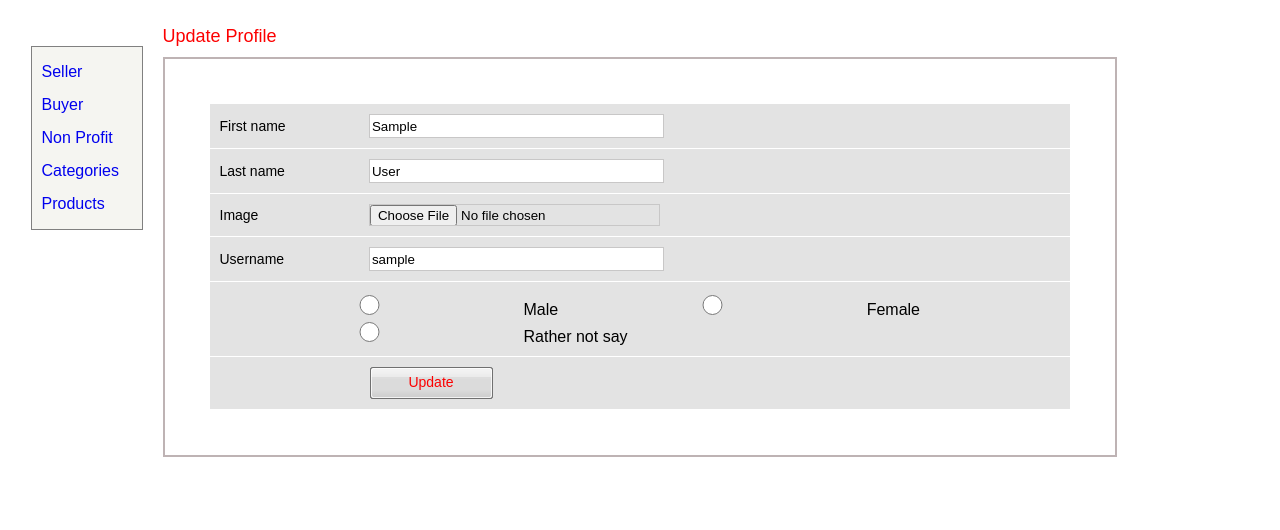
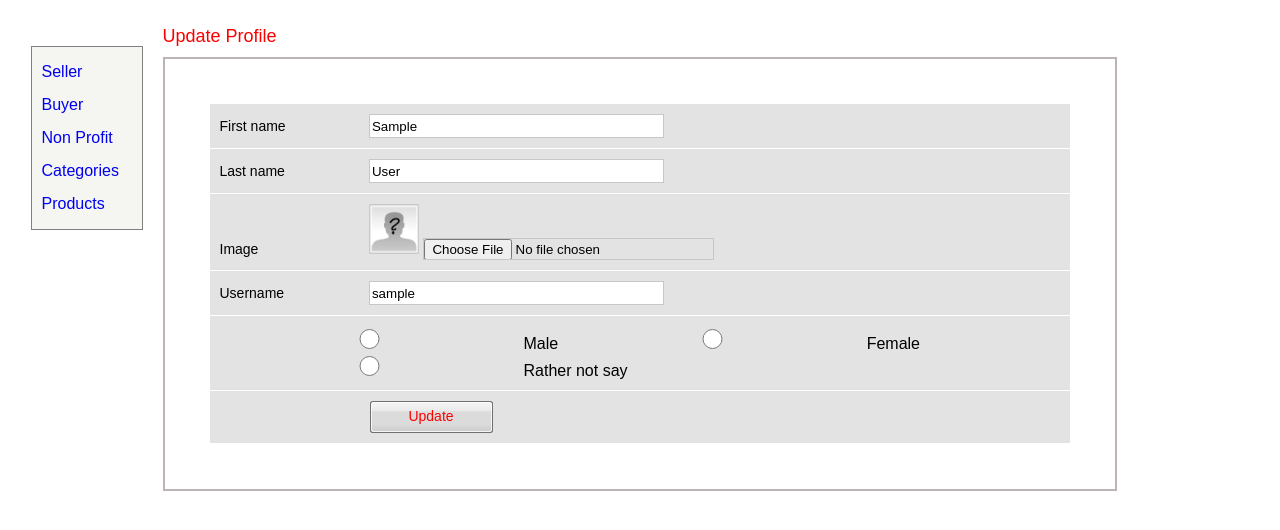
Before and after one commit to neeraji2it/enods, a Rails app: page /profiles/1/profile in a window 1280 px wide. Shown: the part 86-616 px from the top of the page. Run offline with Rails 7, Linux system fonts and the light colour scheme; the visitor is signed in with stand-in values (Sample User, id 1); data comes from the database, SQL or seed files in the repository; parts of the project's set-up code (start-up, migrations or seed data) failed here and were passed over; some libraries are stand-ins or nearby versions.

Commit message:
small changes

```diff
--- a/app/views/profiles/profile.html.erb
+++ b/app/views/profiles/profile.html.erb
@@ -15,7 +15,7 @@
 
     <p>
       <%= f.label :avatar, "Image" %>
-      <%= !@user.avatar_file_name.nil? ? image_tag(@user.avatar.url(:original), :width => '50px', :height => '50px') : "" %>
+      <%= !@user.avatar_file_name.nil? ? image_tag(@user.avatar.url(:original), :width => '50px', :height => '50px') : image_tag("/assets/bigavatar.png", :width => '50px', :height => '50px') %>
       <%= f.file_field :avatar %>
     </p>
 
```
